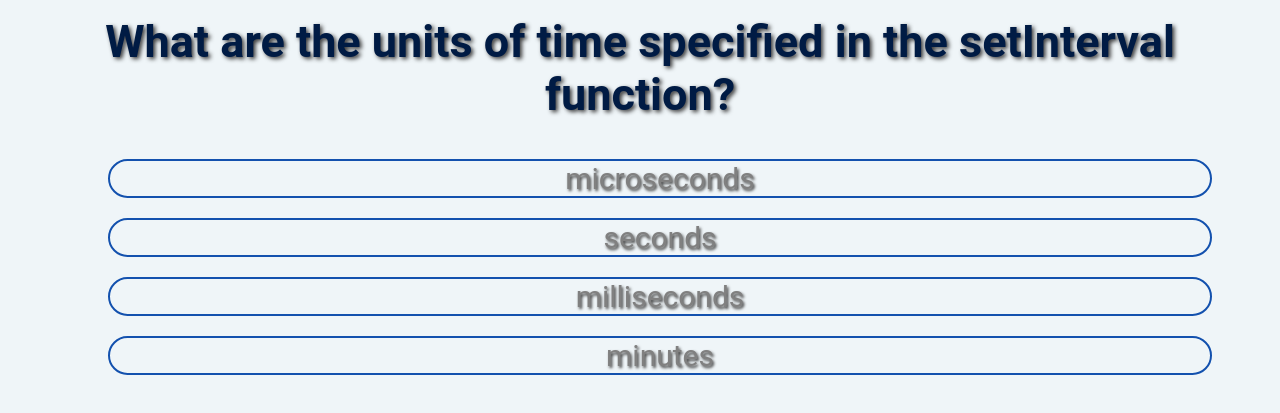
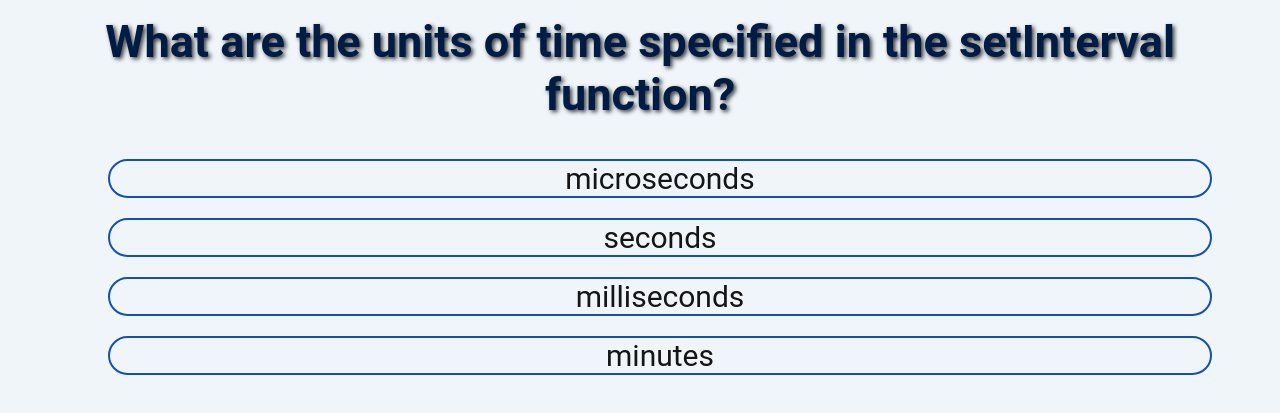
Before and after one commit to cokamuro/quiz-app, a plain HTML site: page index.html in a window 1280 px wide. Both pictures are taken after a click on the button "Begin". Shown: the part 87-500 px from the top of the page. Drawn offline with Linux system fonts and the light colour scheme.

Commit message:
css changes, and fixed/finished readme

```diff
--- a/assets/css/style.css
+++ b/assets/css/style.css
@@ -13,9 +13,12 @@ body {
 
 h1,
 h2,
-h3, ol {
+h3 {
     text-align: center;
     text-shadow: 0.05em 0.05em 0.1em rgb(59, 59, 59);
+}
+ol {
+    text-align: center;
 }
 
 li {
@@ -23,7 +26,7 @@ li {
     text-align: center;
     margin-top: 20px;
     display: block;
-    color: grey;
+    color: rgb(21, 21, 21);
     border: 2px solid rgb(19, 81, 174);
     border-radius: 20px;
     margin: 20px 60px 20px 60px;
```
Also changed, not shown: 1 other file.
